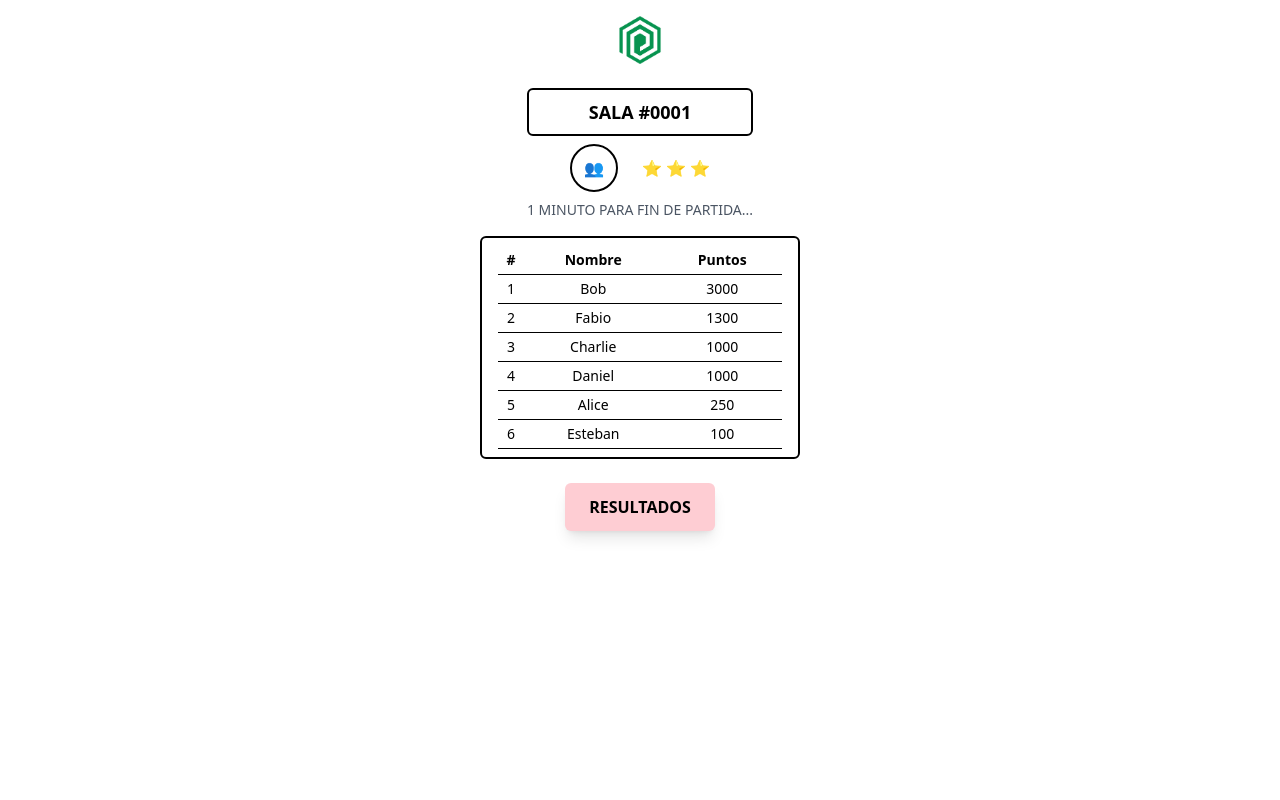
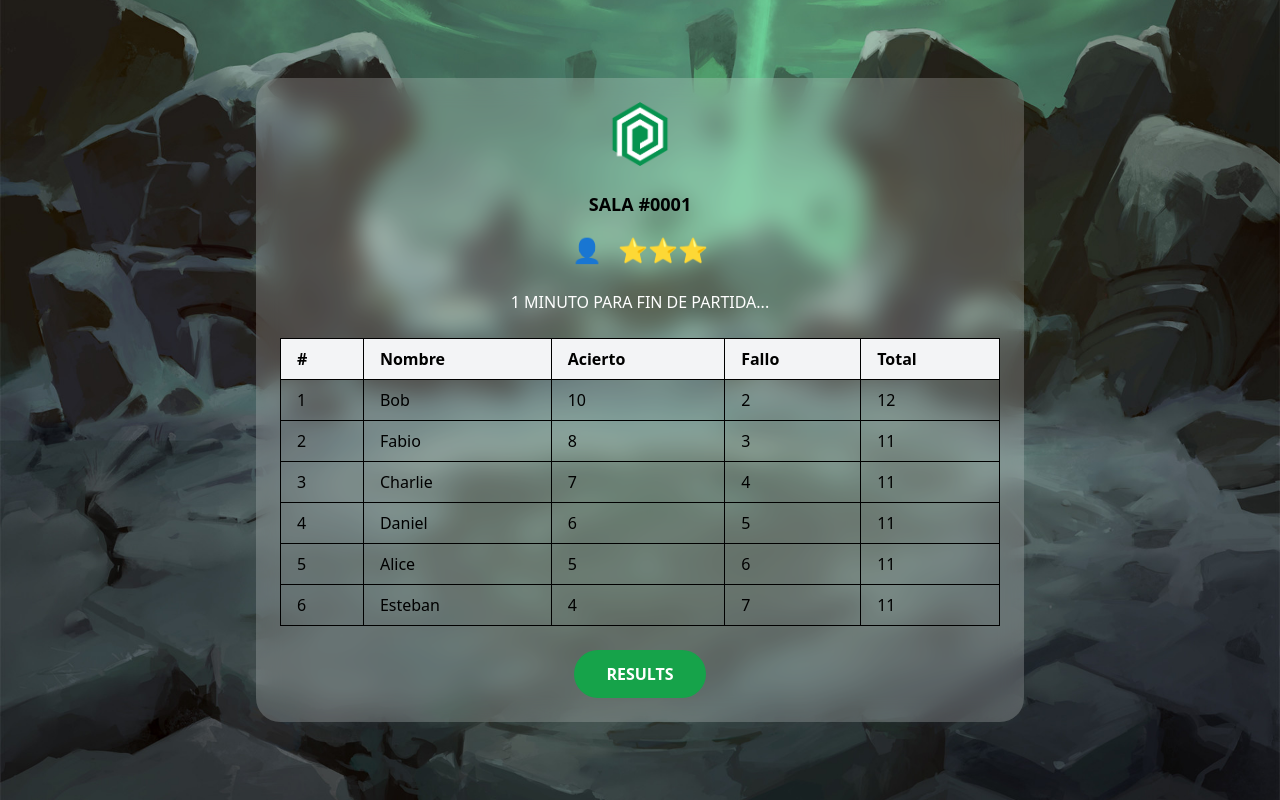
Before and after one commit to LordPanda04/ArquiPulsadores, a React (Vite) app: page /jugando in a window 1280 px wide. Built offline with nearby package versions, Linux system fonts and the light colour scheme.

Commit message:
jugando.jsx update

```diff
--- a/src/pages/Jugando.jsx
+++ b/src/pages/Jugando.jsx
@@ -1,87 +1,74 @@
-import React, { useEffect, useState } from 'react';
-import { useNavigate } from 'react-router-dom';
-import { getMockScores } from '../utils/mockData';
+import React from "react";
+import { useNavigate } from "react-router-dom";
 
 export const Jugando = () => {
   const navigate = useNavigate();
-  const [scores, setScores] = useState([]);
-
-  // Función para ordenar y actualizar los puntajes
-  const updateRanking = () => {
-    const sortedScores = [...getMockScores()].filter(player => player && player.player && player.points >= 0) // Filtra entradas no válidas
-      .sort((a, b) => b.points - a.points); // Ordena en orden descendente
-    setScores(sortedScores); // Actualiza el estado con la lista ordenada
-  };
-
-  useEffect(() => {
-    // Inicializa los puntajes al montar el componente
-    updateRanking();
-
-    // Simula la actualización periódica de los datos
-    const interval = setInterval(() => {
-      updateRanking();
-    }, 2000); // Actualiza cada 2 segundos para reflejar cambios
-
-    return () => clearInterval(interval); // Limpia el intervalo al desmontar
-  }, []);
 
   return (
-    <div className="flex flex-col items-center justify-start min-h-screen bg-white px-4 pt-4">
+    <div
+      className="relative w-full h-screen bg-cover bg-center flex flex-col items-center justify-center"
+      style={{ backgroundImage: "url('/src/images/background.png')" }}
+    >
+      {/* Contenedor Transparente */}
+      <div className="bg-white bg-opacity-20 backdrop-blur-md rounded-3xl p-6 w-11/12 max-w-3xl text-center">
         {/* Logo */}
         <div className="mb-6">
           <img
             src="/src/images/BUTTONBLINK.png"
-          alt="ButtonBlink Logo"
-          className="w-12 h-auto"
+            alt="Logo"
+            className="w-16 h-auto mx-auto"
           />
         </div>
 
-      {/* Sala Info */}
-      <div className="text-center mb-4">
-        <div className="border-2 border-black rounded-md px-6 py-2 mb-2">
-          <p className="text-lg font-bold">SALA #0001</p>
+        {/* Información de Sala */}
+        <h2 className="text-lg font-bold text-black mb-4">SALA #0001</h2>
+        <div className="flex justify-center items-center gap-4 mb-6">
+          <span className="text-black text-2xl">👤</span>
+          <span className="text-yellow-500 text-2xl">⭐⭐⭐</span>
         </div>
-        <div className="flex justify-center gap-6 mb-2">
-          <button className="border-2 border-black rounded-full w-12 h-12 flex items-center justify-center">
-            👥
-          </button>
-          <div className="flex items-center gap-1">
-            <span>⭐</span>
-            <span>⭐</span>
-            <span>⭐</span>
-          </div>
-        </div>
-        <p className="text-sm text-gray-600">1 MINUTO PARA FIN DE PARTIDA...</p>
-      </div>
+        <p className="text-white mb-6">1 MINUTO PARA FIN DE PARTIDA...</p>
 
-      {/* Tabla de puntuaciones */}
-      <div className="border-2 border-black rounded-md px-4 py-2 mb-6 w-full max-w-xs">
-        <table className="table-auto w-full text-sm text-center">
+        {/* Tabla de Puntuaciones */}
+        <div className="overflow-x-auto">
+          <table className="table-auto w-full border border-black text-left">
             <thead>
-            <tr>
-              <th className="border-b border-black py-1">#</th>
-              <th className="border-b border-black py-1">Nombre</th>
-              <th className="border-b border-black py-1">Puntos</th>
+              <tr className="bg-gray-100">
+                <th className="px-4 py-2 border border-black">#</th>
+                <th className="px-4 py-2 border border-black">Nombre</th>
+                <th className="px-4 py-2 border border-black">Acierto</th>
+                <th className="px-4 py-2 border border-black">Fallo</th>
+                <th className="px-4 py-2 border border-black">Total</th>
               </tr>
             </thead>
             <tbody>
-            {scores.map((player, index) => (
-              <tr key={player.player}> {/* Usa el nombre del jugador como clave única */}
-                <td className="border-b border-black py-1">{index + 1}</td>
-                <td className="border-b border-black py-1">{player.player}</td>
-                <td className="border-b border-black py-1">{player.points}</td>
+              {[
+                { id: 1, name: "Bob", acierto: 10, fallo: 2, total: 12 },
+                { id: 2, name: "Fabio", acierto: 8, fallo: 3, total: 11 },
+                { id: 3, name: "Charlie", acierto: 7, fallo: 4, total: 11 },
+                { id: 4, name: "Daniel", acierto: 6, fallo: 5, total: 11 },
+                { id: 5, name: "Alice", acierto: 5, fallo: 6, total: 11 },
+                { id: 6, name: "Esteban", acierto: 4, fallo: 7, total: 11 },
+              ].map((row, index) => (
+                <tr key={index} className="hover:bg-gray-200">
+                  <td className="px-4 py-2 border border-black">{row.id}</td>
+                  <td className="px-4 py-2 border border-black">{row.name}</td>
+                  <td className="px-4 py-2 border border-black">{row.acierto}</td>
+                  <td className="px-4 py-2 border border-black">{row.fallo}</td>
+                  <td className="px-4 py-2 border border-black">{row.total}</td>
                 </tr>
               ))}
             </tbody>
           </table>
         </div>
 
+        {/* Botón de Resultados */}
         <button
-        onClick={() => navigate('/ranking')}
-        className="px-6 py-3 bg-rose-200 text-black font-bold rounded-md shadow-lg hover:bg-rose-300 transition"
+          onClick={() => navigate("/results")}
+          className="mt-6 px-8 py-3 bg-green-600 text-white font-bold rounded-full hover:bg-green-700 transition"
         >
-        RESULTADOS
+          RESULTS
         </button>
+      </div>
     </div>
   );
 };
```
Also changed, not shown: src/api/leaderboard.api.js (added), src/api/rooms.api.js (added), src/api/startgame.api.js (added). Lines whose indentation alone changed are shown as unchanged.
